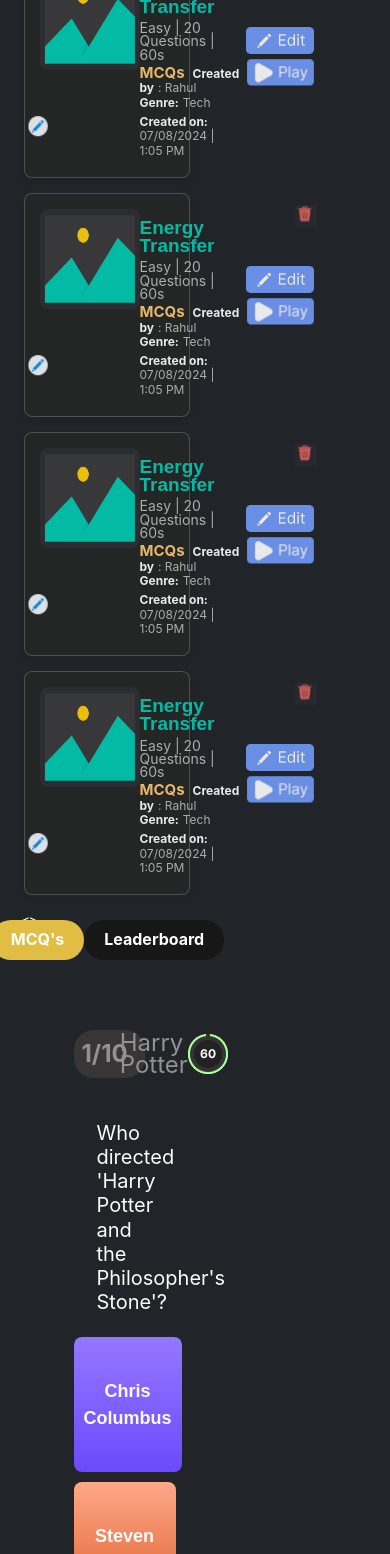
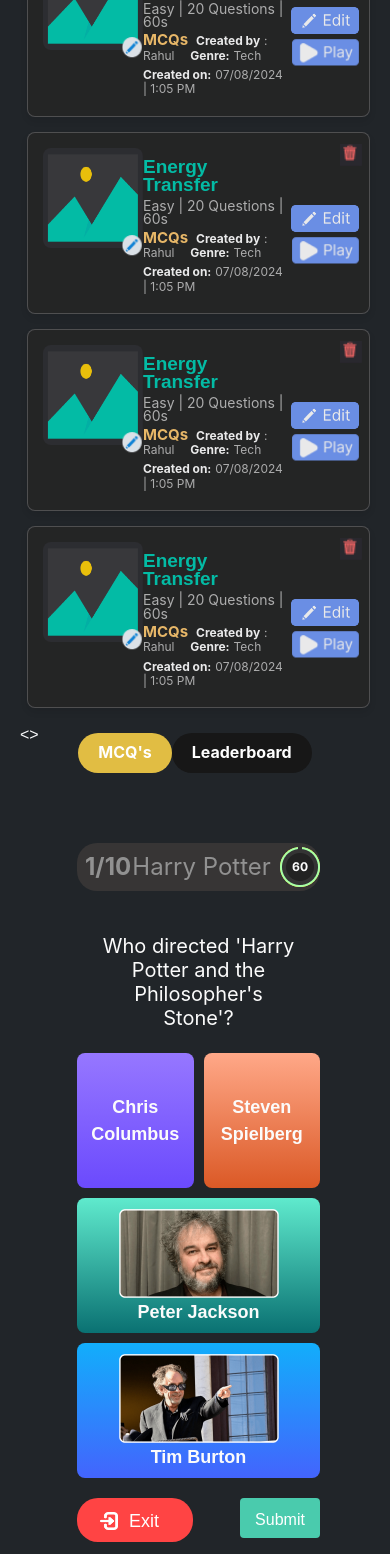
Before and after one commit to saurabhsks/Exam-dashboard, a React (Vite) app: page / in a window 390 px wide. Shown: the part 1200-2754 px from the top of the page. Built offline with nearby package versions, Linux system fonts and the light colour scheme.

Commit message:
mobile design issue fixed

```diff
--- a/src/styles/app.css
+++ b/src/styles/app.css
@@ -83,7 +83,7 @@
 
     .left-section,
     .right-section {
-      width: 100%;
+      width: 100% !important;
     }
 
     .tabs {
--- a/src/styles/hostedsessioncard.css
+++ b/src/styles/hostedsessioncard.css
@@ -86,3 +86,9 @@
     color: #BCBCBC;
     margin-bottom: 18px;
   }
+
+  @media (max-width:770px){
+    .hosted-questions{
+        line-height: 16px;
+    }
+  }
--- a/src/styles/leaderboard.css
+++ b/src/styles/leaderboard.css
@@ -1,9 +1,7 @@
 /* Leaderboard Section */
-.leaderboard-section {
+/* .leaderboard-section {
     padding: 20px;
-    /* background-color: #1d1d1d;
-    border-radius: 8px; */
-  }
+  } */
 
   /* Leaderboard Header */
   .leaderboard-header {
--- a/src/styles/librarycard.css
+++ b/src/styles/librarycard.css
@@ -1,7 +1,6 @@
-.energy-transfer {
-    /* padding: 20px; */
+/* .energy-transfer {
     margin-right: 3%;
-  }
+  } */
 
   .energy-card {
     display: flex;
@@ -143,3 +142,9 @@
     text-decoration-skip-ink: none;
     color: #739af9;
 }
+
+@media (max-width:770px){
+    .left_sprite_edit {
+        translate: 79px -14px;
+    }
+}
--- a/src/styles/mcqsection.css
+++ b/src/styles/mcqsection.css
@@ -144,7 +144,7 @@
     width: 18px;
     height: 18px;
     left: 20px;
-    translate: -24px -2px;
+    translate: -11px -2px;
   }
 
   .mcq-submit:hover {
--- a/src/styles/sidebar.css
+++ b/src/styles/sidebar.css
@@ -8,6 +8,13 @@
     justify-content: space-between;
     /* height: 100vh; */
   }
+
+  @media (min-width:770px){
+    .sidebar{
+        width: 20% !important;
+      }
+  }
+
 
   .profile-section {
     text-align: center;
```
